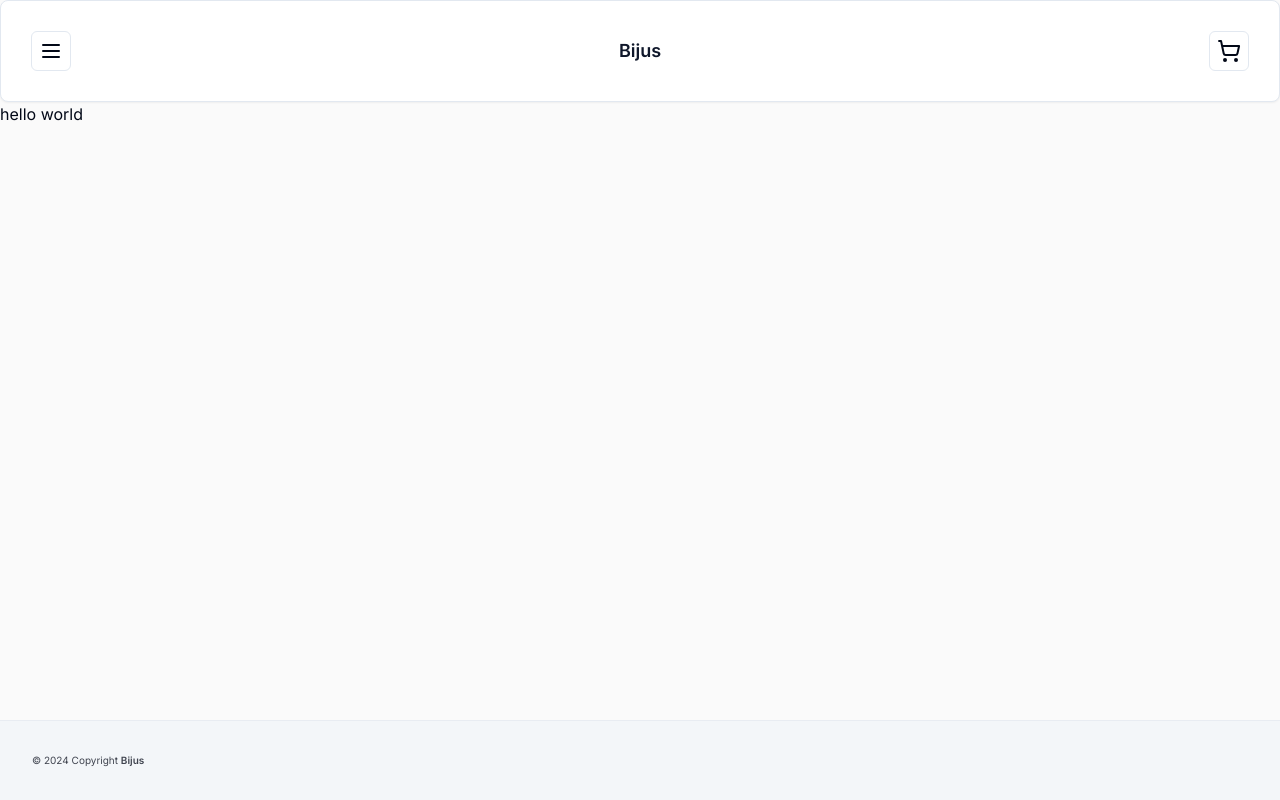
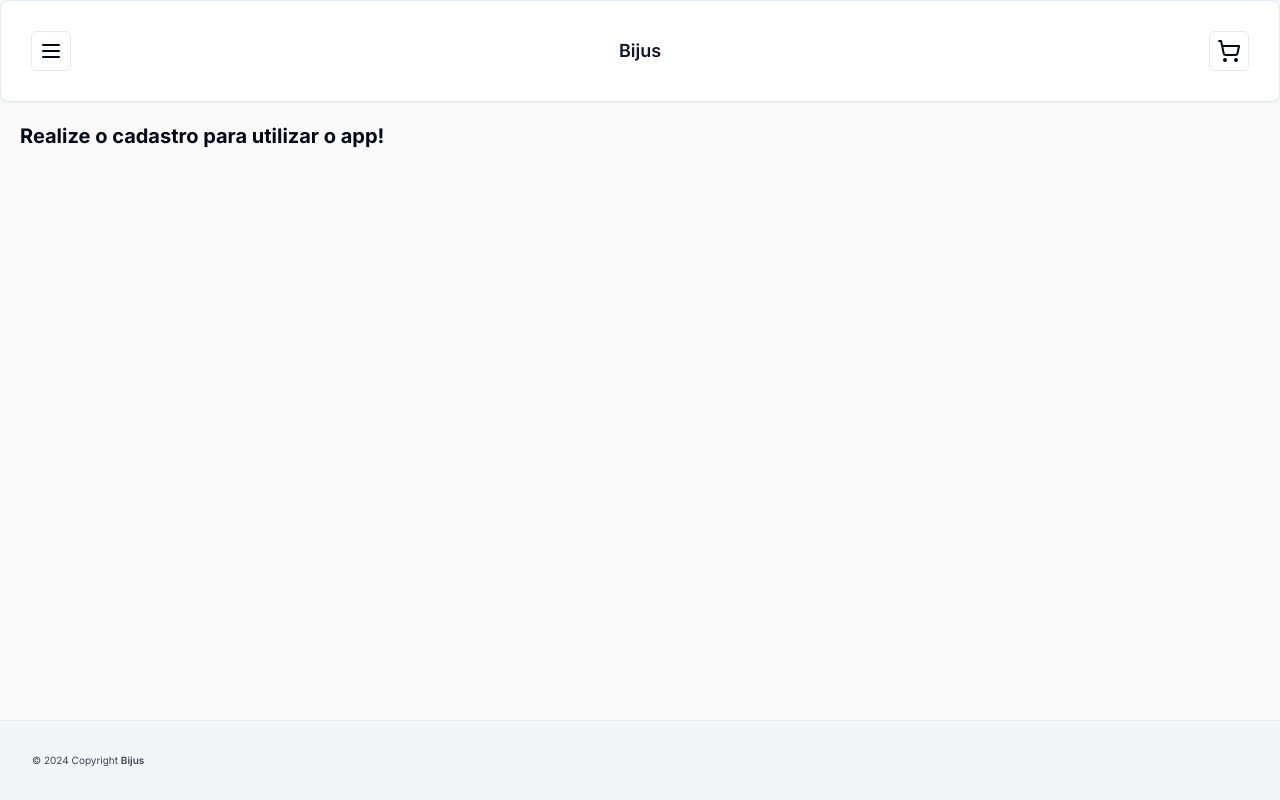
Before and after one commit to viniciusaborba/bijus-front, a Next.js app: page / in a window 1280 px wide. Built offline with nearby package versions, Linux system fonts and the light colour scheme.

Commit message:
feat: added welcome-message to home page

```diff
--- /dev/null
+++ b/app/(store)/_components/welcome-message.tsx
@@ -0,0 +1,16 @@
+"use client";
+
+import { format } from "date-fns";
+import { ptBR } from "date-fns/locale";
+
+const WelcomeMessage = () => {
+  return (
+    <div className="px-5 pt-5 ">
+      <h2 className="text-xl font-bold">
+        Realize o cadastro para utilizar o app!
+      </h2>
+    </div>
+  );
+};
+
+export default WelcomeMessage;
--- a/app/(store)/page.tsx
+++ b/app/(store)/page.tsx
@@ -1,26 +1,31 @@
-import { Header } from "@/components/ui/header";
+"use client";
+
+import { Button } from "@/components/ui/button";
 import { api } from "@/service/api";
+import { useEffect, useState } from "react";
+import WelcomeMessage from "./_components/welcome-message";
 
 interface GetUserResponse {
   user: User;
 }
 
-async function getUser(userId: string) {
-  const result = await api.get<GetUserResponse>(`/users/${userId}`);
+// async function getUser(userId: string) {
+//   const result = await api.get<GetUserResponse>(`/users/${userId}`);
 
-  return result.data;
-}
-
-export default async function Home() {
-  // const { user } = await getUser("869800f8-096d-42dc-be00-73aa495ddcf2");
+//   return result.data;
+// }
+export default function Home() {
+  // const [token, setToken] = useState("");
+  // useEffect(() => {
+  //   const storedToken = localStorage.getItem("@bijus:token");
+  //   if (storedToken) {
+  //     setToken(storedToken);
+  //   }
+  // }, []);
 
   return (
-    <div className="">
-      {/* {user.email}
-      {user.address}
-      {user.role}
-      {user.name} */}
-      hello world
+    <div>
+      <WelcomeMessage />
     </div>
-  );
+  )
 }
--- a/package.json
+++ b/package.json
@@ -18,6 +18,7 @@
     "axios": "^1.6.8",
     "class-variance-authority": "^0.7.0",
     "clsx": "^2.1.1",
+    "date-fns": "^3.6.0",
     "lucide-react": "^0.376.0",
     "next": "14.2.3",
     "react": "^18",
```
Also changed, not shown: 1 other file (tests, documents, lock files or other folders).
